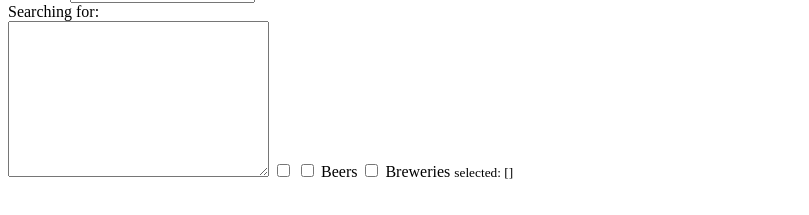
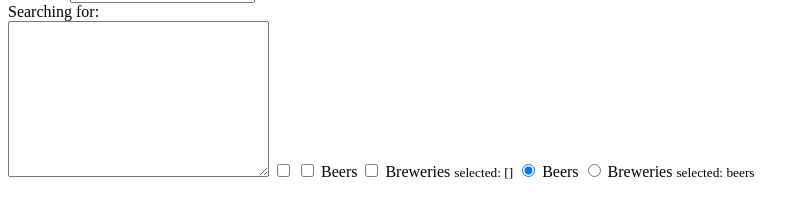
Before and after one commit to rmacca1511/vue-js-training-getting-started, a website: page index.html in a window 1280 px wide. Shown: the part 75-290 px from the top of the page, without its empty margins (0-809 px from the left). Drawn offline with nearby package versions, Linux system fonts and the light colour scheme.

Commit message:
Binding to Radio Buttons

```diff
--- a/index.html
+++ b/index.html
@@ -42,6 +42,17 @@
             </label>
             <small>selected: {{ searchIndexes }}</small>
 
+            <!-- Radios -->
+            <label for="">
+                <input type="radio" value="beers" v-model="searchIndex">
+                Beers
+            </label>
+            <label for="">
+                <input type="radio" value="breweries" v-model="searchIndex">
+                Breweries
+            </label>
+            <small>selected: {{ searchIndex }}</small>
+
         </div>
         <script
             type="text/javascript"
--- a/js/app.js
+++ b/js/app.js
@@ -15,7 +15,8 @@ $(document).ready(function () {
             query: '',
             emailMessage: '',
             isPowerSyntaxEnabled: false,
-            searchIndexes: []
+            searchIndexes: [],
+            searchIndex: 'beers'
         }
     });
 });
```
